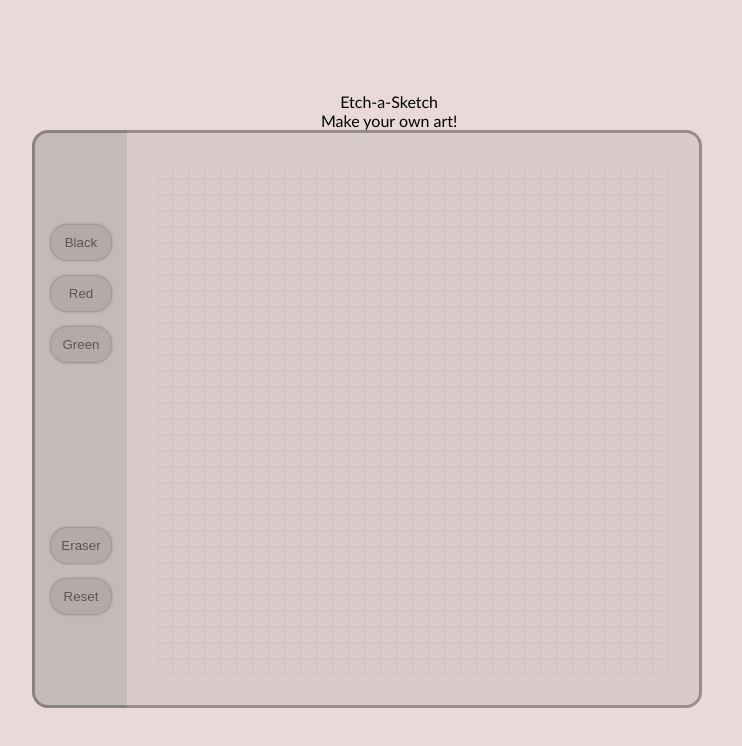
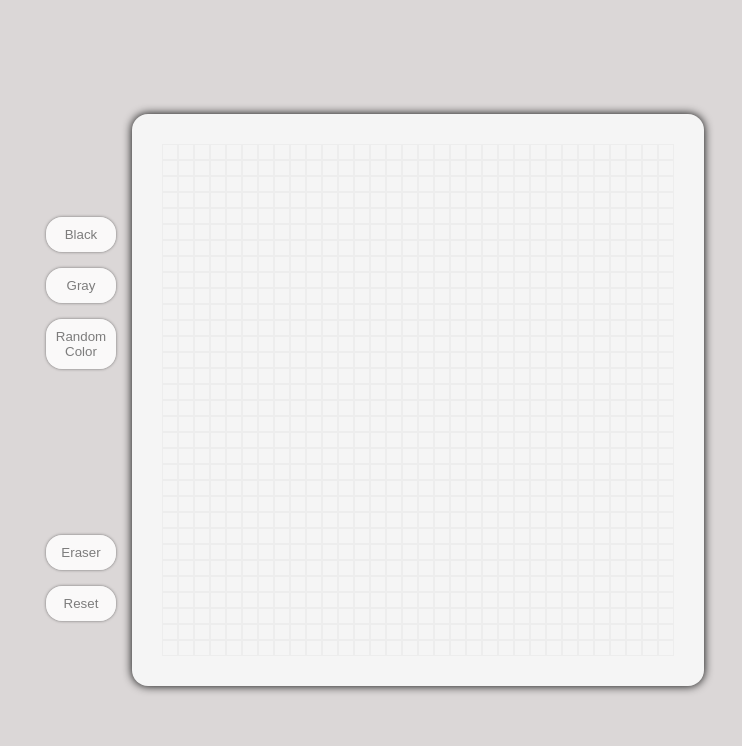
Before and after one commit to mrmeepmeep/etch-a-sketch, a plain HTML site: page index.html in a window 1280 px wide. Shown: the whole page, without its empty margins (273-1015 px from the left). Drawn offline with Linux system fonts and the light colour scheme.

Commit message:
Fixed button functions & changed UI

```diff
--- a/index.html
+++ b/index.html
@@ -10,14 +10,12 @@
 <div class="container-2">
 <div class="buttons">
   <button id="blackBtn">Black</button>
-  <button id="redBtn">Red</button>
-  <button id="greenBtn">Green</button>
+  <button id="grayBtn">Gray</button>
+  <button id="randomBtn">Random <br>Color</button>
   <button id="eraser">Eraser</button>
   <button id="reset">Reset</button>
 </div>
-
 <div class="container-1">
-  <p id="main-heading">Etch-a-Sketch<br>Make your own art!</p>
   <div class="grid-container"></div>
 </div>
 </div>
--- a/script.js
+++ b/script.js
@@ -2,11 +2,10 @@
 
 const container = document.querySelector('.grid-container')
 const blackBtn = document.querySelector('#blackBtn')
-const greenBtn = document.querySelector('#greenBtn')
-const redBtn = document.querySelector('#redBtn')
+const randomBtn = document.querySelector('#randomBtn')
+const grayBtn = document.querySelector('#grayBtn')
 const eraserBtn = document.querySelector('#eraser')
 const resetBtn = document.querySelector("#reset")
-
 
 
 
@@ -19,12 +18,47 @@ function createDiv(num) {
         cell.setAttribute('id', 'cell')
         container.appendChild(cell)
 
-
+        blackBtn.addEventListener('click' ,() => {
             cell.addEventListener('mouseover', function (event) {
-            event.target.style.backgroundColor = 'blue';
+            event.target.style.backgroundColor = 'black';
             event.target.style.border='none'
             })
+        })
+
+        grayBtn.addEventListener('click' ,() => {
+            cell.addEventListener('mouseover', function (event) {
+            event.target.style.backgroundColor = `rgba(0, 0, 0, 0.1)`;
+            event.target.style.border='none'
+            })
+        })
+
+        randomBtn.addEventListener('click' ,() => {
+            cell.addEventListener('mouseover', function (event) {
+            event.target.style.backgroundColor = randomColor();
+            event.target.style.border='none'
+            })
+        })
+
+        eraserBtn.addEventListener('click' ,() => {
+            cell.addEventListener('mouseover', function (event) {
+            event.target.style.backgroundColor = 'whitesmoke';
+            event.target.style.border='1px solid rgba(0, 0, 0, 0.030)';
+            })
+        })
+
+        resetBtn.addEventListener('click', () => {
+            cell.style.backgroundColor='whitesmoke'
+            cell.style.border = '1px solid rgba(0, 0, 0, 0.030)';
+        })
 
     }
 }
+
+function randomColor(){
+    let a = Math.floor(Math.random() * 255)
+    let b = Math.floor(Math.random() * 255)
+    let c = Math.floor(Math.random() * 255)
+    return `rgba(${a},${b},${c})`
+}
+
 createDiv(32)
--- a/styles.css
+++ b/styles.css
@@ -10,7 +10,7 @@ body {
     justify-content: center;
     align-items: center;
     flex-direction: column;
-    background-color: rgba(165, 87, 87, 0.224);
+    background-color: rgba(160, 150, 150, 0.377);
 }
 .container-2 {
     display: flex;
@@ -24,11 +24,12 @@ body {
     display: grid;
     height: 512px;
     width: 512px;
-    background-color: rgba(128, 128, 128, 0.151);
+    background-color: whitesmoke;
     border-color:rgba(0, 0, 0, 0.300);
-    border-radius: 0px 16px 16px 0px;
-    border-style: solid solid solid none;
+    border-radius: 16px;
     padding: 30px;
+    background-clip: padding-box;
+    box-shadow: 0 0 10px #000000;
 }
 
 #cell {
@@ -42,19 +43,16 @@ body {
     justify-content: center;
     height: 5;
     padding: 10px 16px;
-    background-color:rgba(128, 128, 128, 0.350);
     margin-top: 38px;
     flex-direction: column;
     gap: 16px;
-    border-radius: 16px 0px 0px 16px;
-    border-style: solid none solid solid;
     border-color: rgba(0, 0, 0, 0.300);
 
 }
 
 .buttons button {
     border-style: none;
-    background-color: rgba(151, 137, 137, 0.35);
+    background-color: rgba(255, 255, 255, 0.864);
     border-radius: 16px;
     padding: 10px;
     box-shadow: 0 0 3px;
@@ -62,7 +60,7 @@ body {
 
 }
 button:hover {
-    background-color: rgba(151, 137, 137, 0.30);
+    background-color: rgba(161, 138, 138, 0.3);
     color: whitesmoke;
 }
 #eraser {
```
